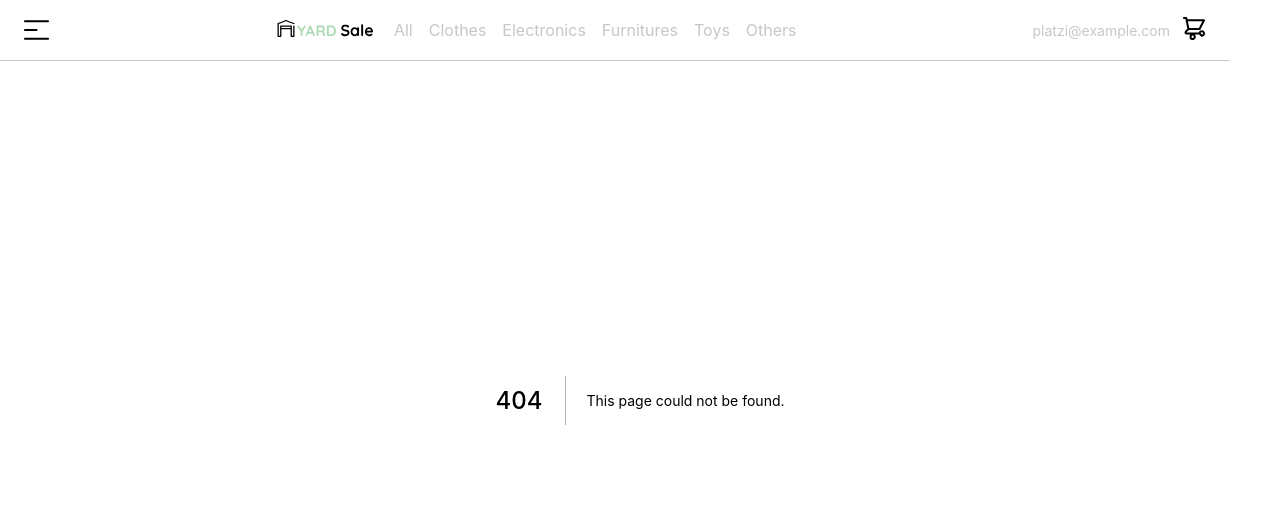
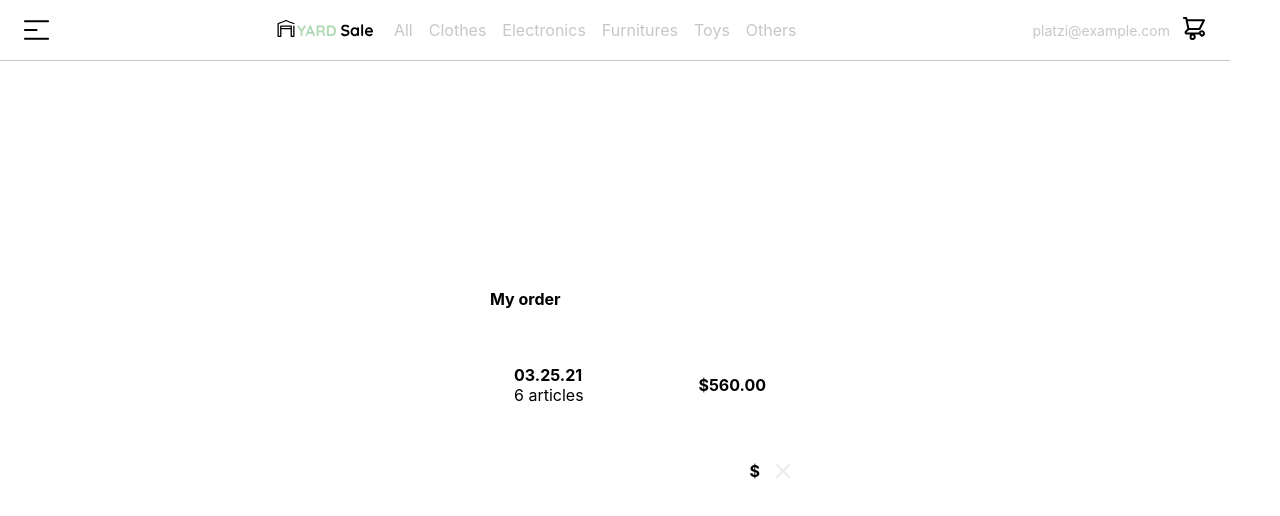
Before and after one commit to danieldamian09/platzistore, a Next.js app: page /checkout in a window 1280 px wide. Before the commit this address had no page. Shown: the top 516 px of the page. Built offline with nearby package versions, Linux system fonts and the light colour scheme.

Commit message:
Migrate component MyOrder to folder Pages and fix styles

```diff
--- a/src/components/Header.jsx
+++ b/src/components/Header.jsx
@@ -1,12 +1,13 @@
 import React, { useContext } from 'react';
-import Image from "next/image";
+import Image from 'next/image';
+import Link from 'next/link';
 import Menu from '@components/Menu';
 import MyOrder from '@containers/MyOrder';
 import menu from '@icons/icon_menu.svg';
 import logo from '@logos/logo_yard_sale.svg';
 import AppContext from '../context/AppContext';
 import shoppingCart from '@icons/icon_shopping_cart.svg';
-import styles from "@styles/Header.module.scss"
+import styles from '@styles/Header.module.scss';
 
 const Header = () => {
   const { state, toggleOrder, toggleMenu } = useContext(AppContext);
@@ -15,8 +16,10 @@ const Header = () => {
     <>
       <nav className={styles.Nav}>
         <Image src={menu} alt="menu" className={styles.menu} />
-				<div className={styles["navbar-left"]}>
-					<Image src={logo} alt="logo" className={styles["nav-logo"]} />
+        <div className={styles['navbar-left']}>
+          <Link href="/">
+            <Image src={logo} alt="logo" className={styles['nav-logo']} />
+          </Link>
           <ul>
             <li>
               <a href="/">All</a>
@@ -38,16 +41,13 @@ const Header = () => {
             </li>
           </ul>
         </div>
-				<div className={styles["navbar-right"]}>
+        <div className={styles['navbar-right']}>
           <ul>
-						<li className={`${styles["more-clickable-area"]} ${styles["navbar-email"]} ${styles.pointer}`} onClick={() => toggleMenu()}>
+            <li className={`${styles['more-clickable-area']} ${styles['navbar-email']} ${styles.pointer}`} onClick={() => toggleMenu()}>
               platzi@example.com
             </li>
-						<li
-							className={styles["navbar-shopping-cart"]}
-							onClick={() => toggleOrder()}
-						>
-							<Image className={`${styles["more-clickable-area"]} ${styles["pointer"]}`} src={shoppingCart} alt="shopping cart" />
+            <li className={styles['navbar-shopping-cart']} onClick={() => toggleOrder()}>
+              <Image className={`${styles['more-clickable-area']} ${styles['pointer']}`} src={shoppingCart} alt="shopping cart" />
               {state.cart.length > 0 ? <div>{state.cart.length}</div> : null}
             </li>
           </ul>
@@ -57,6 +57,6 @@ const Header = () => {
       {state.orderIsOpen && <MyOrder />}
     </>
   );
-}
+};
 
 export default Header;
--- a/src/components/OrderItem.jsx
+++ b/src/components/OrderItem.jsx
@@ -1,4 +1,5 @@
 import React, { useContext } from 'react';
+import Image from "next/image";
 import AppContext from '../context/AppContext';
 import close from '@icons/icon_close.png'
 import styles from '@styles/OrderItem.module.scss';
@@ -13,11 +14,11 @@ const OrderItem = ({ product }) => {
 	return (
 		<div className={styles.OrderItem}>
 			<figure>
-				<img src={product.images[0]} alt={product.title} />
+			{product?.images[0] && <Image src={product?.images[0]} alt={product?.title} width={240} height={240} />}
 			</figure>
-			<p>{product.title}</p>
-			<p>${product.price}</p>
-			<img className="pointer more-clickable-area" src={close} alt="close" onClick={() => handleRemove(product)} />
+			<p>{product?.title}</p>
+			<p>${product?.price}</p>
+			<Image className="pointer more-clickable-area" src={close} alt="close" onClick={() => handleRemove(product)} />
 		</div>
 	);
 }
--- a/src/components/ProductItem.jsx
+++ b/src/components/ProductItem.jsx
@@ -15,7 +15,7 @@ const ProductItem = ({ product }) => {
 
   return (
     <div className={styles.ProductItem}>
-      <img src={product.images[0]} alt={product.title} />
+      <Image src={product.images[0]} alt={product.title} />
       <div className={styles['product-info']}>
         <div>
           <p>${product.price}</p>
@@ -23,9 +23,9 @@ const ProductItem = ({ product }) => {
         </div>
         <figure className={styles['more-clickable-area']} onClick={() => handleClick(product)}>
           {state.cart.includes(product) ? (
-            <img className={styles["disabled add-to-cart-btn"]} src={addedToCartImage} alt="added to cart" />
+            <Image className={styles["disabled add-to-cart-btn"]} src={addedToCartImage} alt="added to cart" />
           ) : (
-            <img className={styles["add-to-cart-btn pointer"]} src={addToCartImage} alt="add to cart" />
+            <Image className={styles["add-to-cart-btn pointer"]} src={addToCartImage} alt="add to cart" />
           )}
         </figure>
       </div>
--- a/src/containers/MyOrder.jsx
+++ b/src/containers/MyOrder.jsx
@@ -1,4 +1,5 @@
 import React, { useContext } from 'react';
+import Link from "next/link";
 import OrderItem from '@components/OrderItem';
 import AppContext from '@context/AppContext';
 import arrow from '@icons/flechita.svg';
@@ -32,9 +33,9 @@ const MyOrder = () => {
 						</p>
 						<p>${sumTotal()}</p>
 					</div>
-					<button className="primary-button">
+					<Link className="primary-button" href="/checkout">
 						Checkout
-					</button>
+					</Link>
 				</div>
 			</div>
 		</aside>
--- /dev/null
+++ b/src/pages/checkout.js
@@ -0,0 +1,25 @@
+import React from 'react';
+import OrderItem from '@components/OrderItem';
+import styles from '@styles/Checkout.module.scss';
+
+const Checkout = () => {
+	return (
+		<div className={styles.Checkout}>
+			<div className={styles["Checkout-container"]}>
+				<h1 className={styles.title}>My order</h1>
+				<div className={styles["Checkout-content"]}>
+					<div className={styles.order}>
+						<p>
+							<span>03.25.21</span>
+							<span>6 articles</span>
+						</p>
+						<p>$560.00</p>
+					</div>
+				</div>
+				<OrderItem />
+			</div>
+		</div>
+	);
+}
+
+export default Checkout;
```
Also changed, not shown: src/styles/Checkout.module.scss (renamed from src/styles/Checkout.scss). Lines whose indentation alone changed are shown as unchanged.
